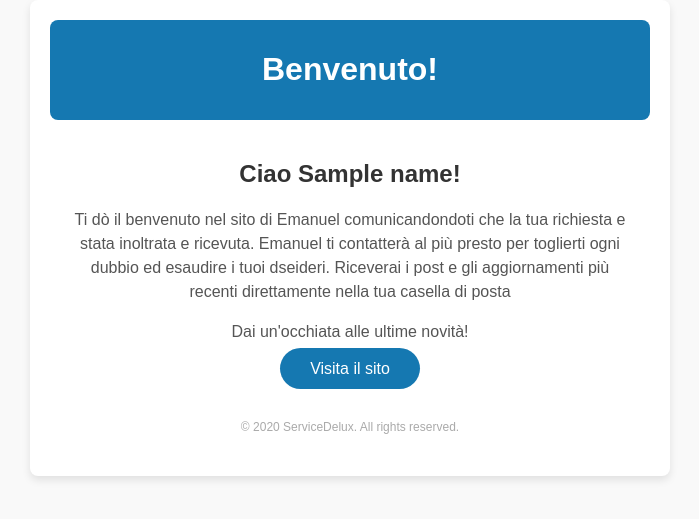
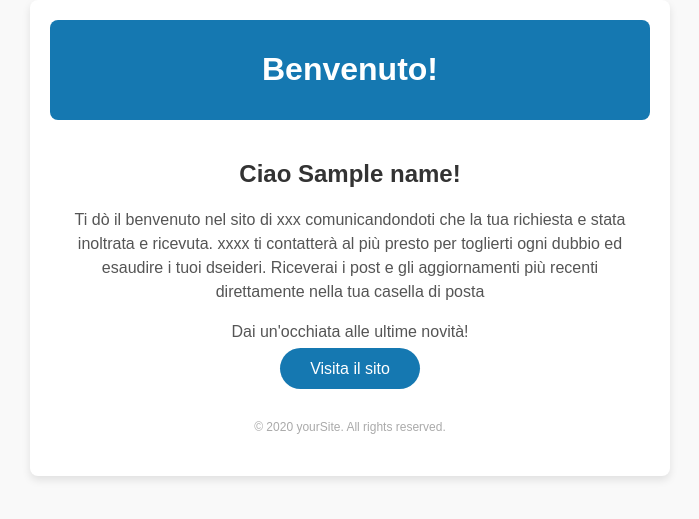
Before and after one commit to TheFermani71/EmailService, a Flask app: template templates/welcome_email.html in a window 1280 px wide. Shown: the top 519 px of the page, without its empty margins (290-989 px from the left). Run offline with Flask 3, Linux system fonts and the light colour scheme; the template is opened without the code that fills it: most values are stand-ins (such as "Sample title", 1, 10 or a date in 2020).

Commit message:
Update welcome_email.html

```diff
--- a/templates/welcome_email.html
+++ b/templates/welcome_email.html
@@ -63,14 +63,14 @@
         </div>
         <div class="content">
             <h2>Ciao {{ name }}!</h2>
-            <p>Ti dò il benvenuto nel sito di Emanuel comunicandondoti che la tua richiesta e stata inoltrata e ricevuta.
-                Emanuel ti contatterà al più presto per toglierti ogni dubbio ed esaudire i tuoi dseideri.
+            <p>Ti dò il benvenuto nel sito di xxx comunicandondoti che la tua richiesta e stata inoltrata e ricevuta.
+                xxxx ti contatterà al più presto per toglierti ogni dubbio ed esaudire i tuoi dseideri.
                 Riceverai i post e gli aggiornamenti più recenti direttamente nella tua casella di posta</p>
             <p>Dai un'occhiata alle ultime novità!</p>
             <a href="" class="btn">Visita il sito</a>
         </div>
         <div class="footer">
-            <p>© {{ current_year }} ServiceDelux. All rights reserved.</p>
+            <p>© {{ current_year }} yourSite. All rights reserved.</p>
         </div>
     </div>
 </body>
```
